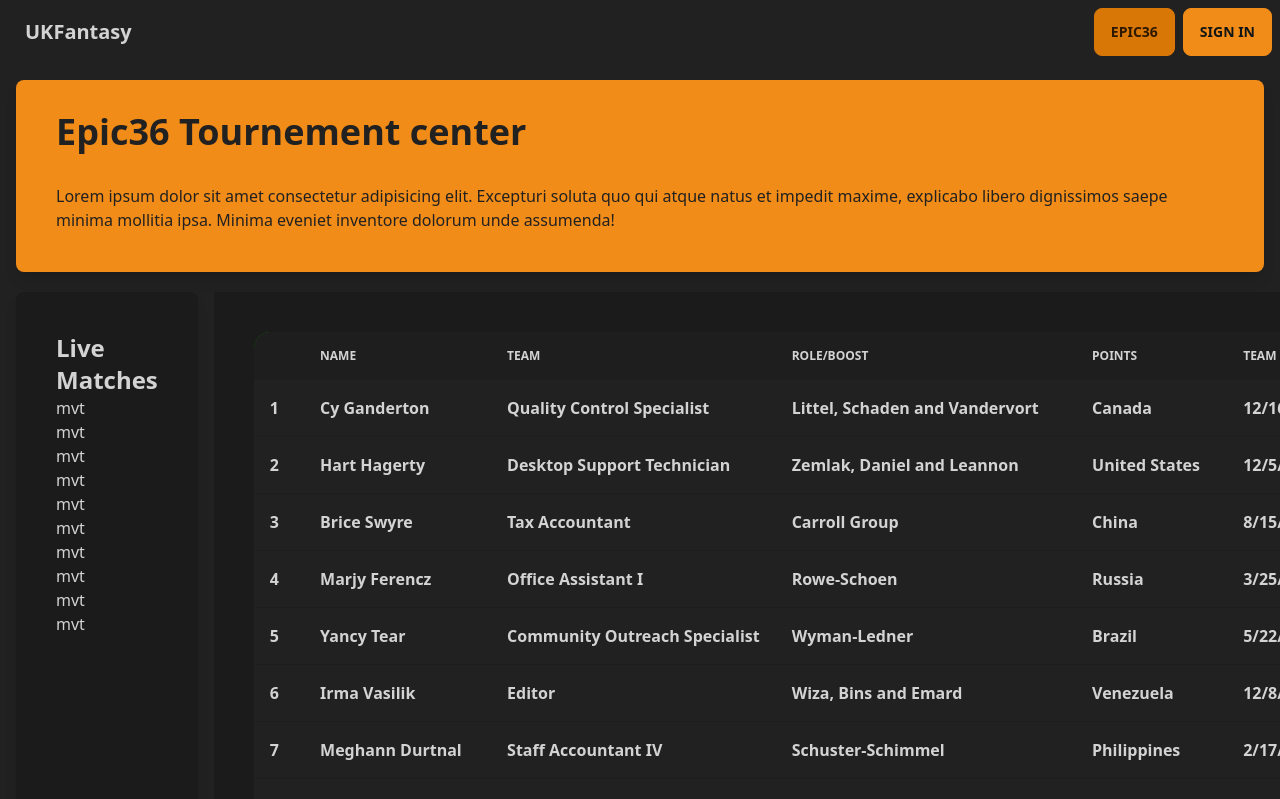
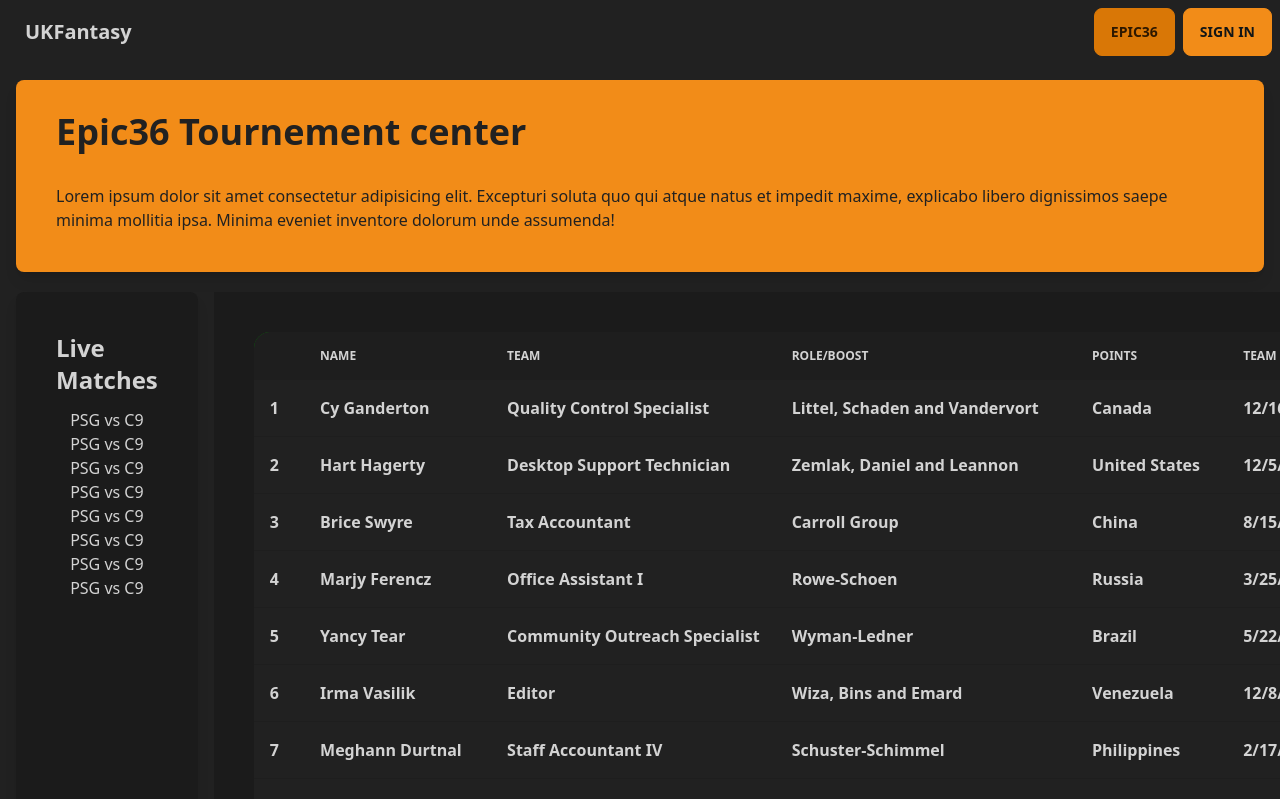
Before and after one commit to FlynnFc/UKFantasy, a Next.js app: page /epic36 in a window 1280 px wide. Shown: the top 799 px of the page. Built offline with nearby package versions, Linux system fonts and the light colour scheme; no server answers.

Commit message:
live games seed data changed

```diff
--- a/src/pages/epic36.tsx
+++ b/src/pages/epic36.tsx
@@ -18,17 +18,11 @@ const Epic36 = () => {
           <h2 className="text-2xl font-bold">Live Matches</h2>
 
           <div>
-            <ul>
-              <li>mvt</li>
-              <li>mvt</li>
-              <li>mvt</li>
-              <li>mvt</li>
-              <li>mvt</li>
-              <li>mvt</li>
-              <li>mvt</li>
-              <li>mvt</li>
-              <li>mvt</li>
-              <li>mvt</li>
+            <ul className="mt-3 flex flex-col items-center justify-center">
+              <li>PSG vs C9</li>
+              <li>PSG vs C9</li>
+              <li>PSG vs C9</li> <li>PSG vs C9</li> <li>PSG vs C9</li>
+              <li>PSG vs C9</li> <li>PSG vs C9</li> <li>PSG vs C9</li>
             </ul>
           </div>
         </section>
```
